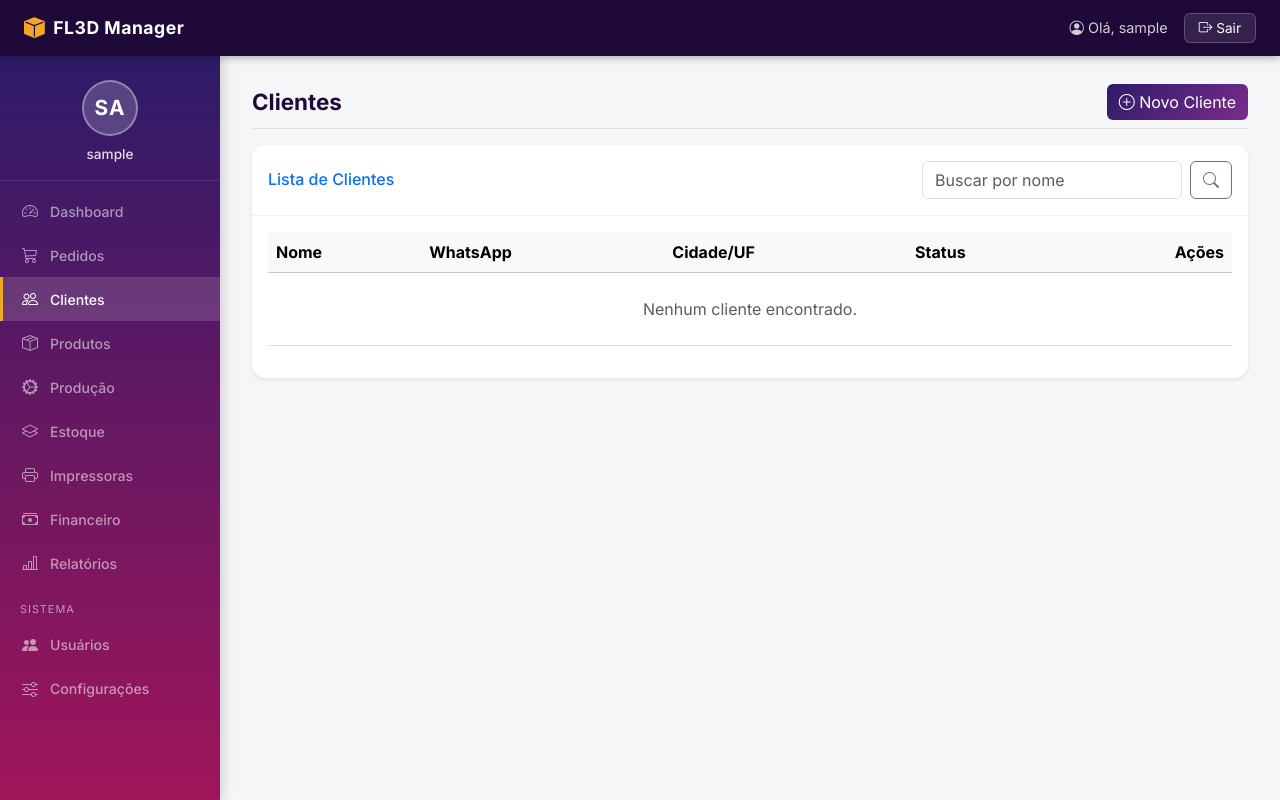
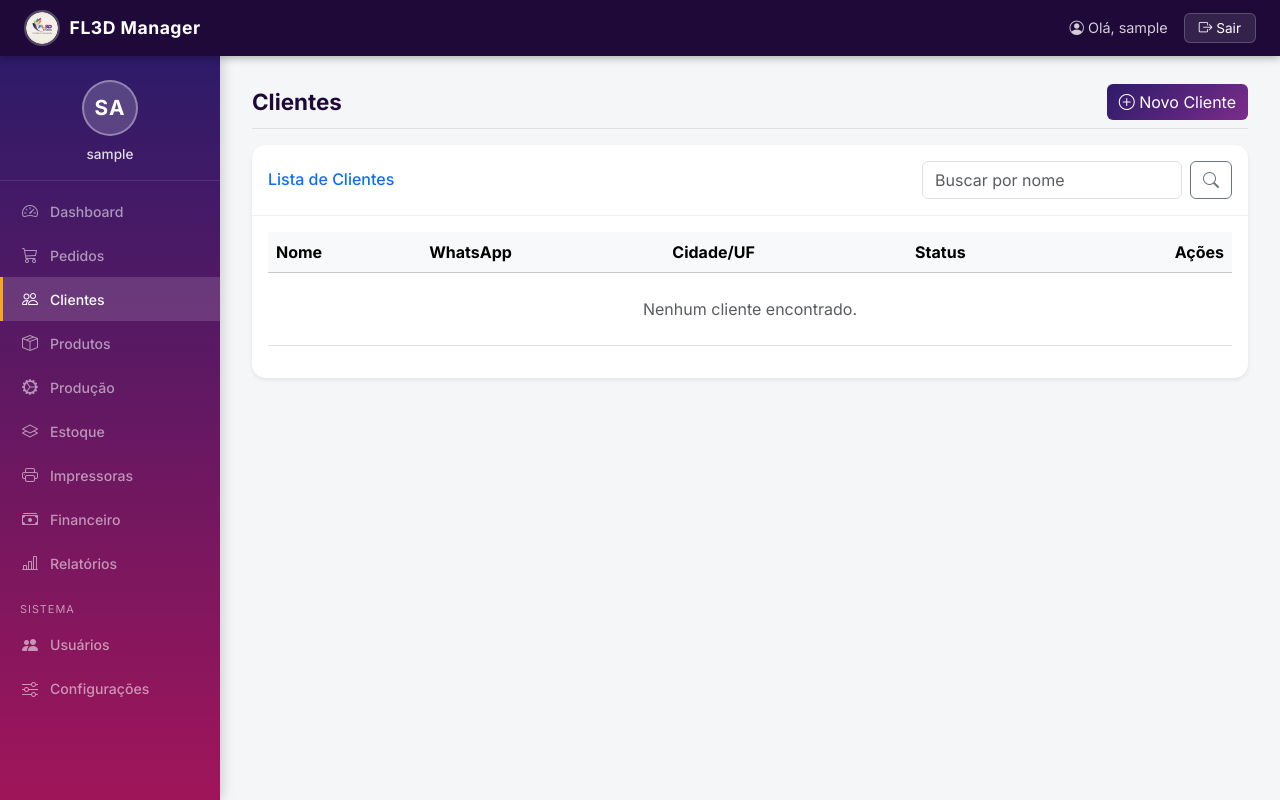
Before and after one commit to FranciscoBatista83/FL3D-manager, a Django app: page /clientes/ in a window 1280 px wide. Run offline with Django 5.2, Linux system fonts and the light colour scheme; the visitor is signed in with stand-in values (Sample User, id 1); data that the repository does not hold is empty.

Commit message:
style: adiciona a logo da FL3D Studio na navbar e na tela de login

```diff
--- a/templates/base.html
+++ b/templates/base.html
@@ -1,3 +1,4 @@
+{% load static %}
 {# ============================================================================= #}
 {# FL3D Manager - Template Mestre da Aplicação (base.html)                       #}
 {# ============================================================================= #}
@@ -79,13 +80,16 @@
             text-decoration: none;
             display: flex;
             align-items: center;
-            gap: 0.5rem;
+            gap: 0.6rem;
             letter-spacing: 0.5px;
         }
 
-        .navbar-fl3d .brand i {
-            color: var(--accent-yellow);
-            font-size: 1.3rem;
+        .navbar-fl3d .brand img.brand-logo {
+            height: 36px;
+            width: 36px;
+            border-radius: 50%;
+            object-fit: cover;
+            border: 2px solid rgba(255,255,255,0.25);
         }
 
         .navbar-fl3d .nav-right {
@@ -278,7 +282,8 @@
          ================================================================ -->
     <header class="navbar-fl3d">
         <a class="brand" href="{% url 'dashboard:index' %}">
-            <i class="bi bi-box-fill"></i> FL3D Manager
+            <img src="{% static 'img/logo.jpg' %}" alt="FL3D Studio Logo" class="brand-logo">
+            <span>FL3D Manager</span>
         </a>
         <div class="nav-right">
             <span><i class="bi bi-person-circle me-1"></i>Olá, {{ user.username }}</span>
--- a/templates/registration/login.html
+++ b/templates/registration/login.html
@@ -1,3 +1,4 @@
+{% load static %}
 <!DOCTYPE html>
 <html lang="pt-br">
 <head>
@@ -24,7 +25,8 @@
         <div class="row justify-content-center">
             <div class="col-md-5 col-lg-4">
                 <div class="text-center mb-4">
-                    <h2 class="text-primary fw-bold"><i class="bi bi-box me-2"></i>FL3D Manager</h2>
+                    <img src="{% static 'img/logo.jpg' %}" alt="FL3D Studio Logo" class="rounded-circle mb-3 shadow-sm" style="width: 80px; height: 80px; object-fit: cover;">
+                    <h2 class="fw-bold" style="color: #2D1B69;">FL3D Manager</h2>
                     <p class="text-muted">Acesso ao Sistema</p>
                 </div>
 
```
Also changed, not shown: static/img/logo.jpg (added).
